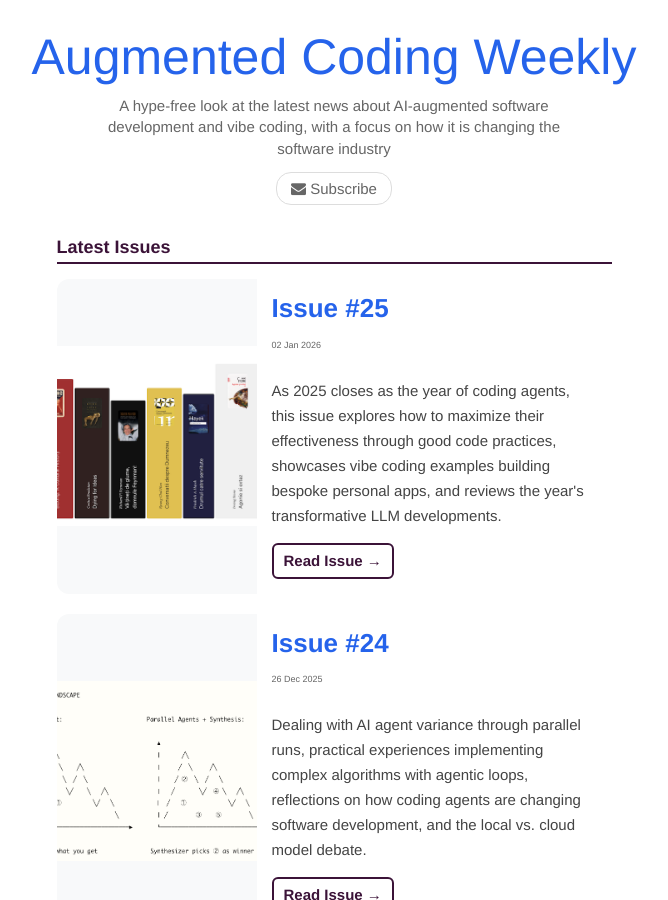
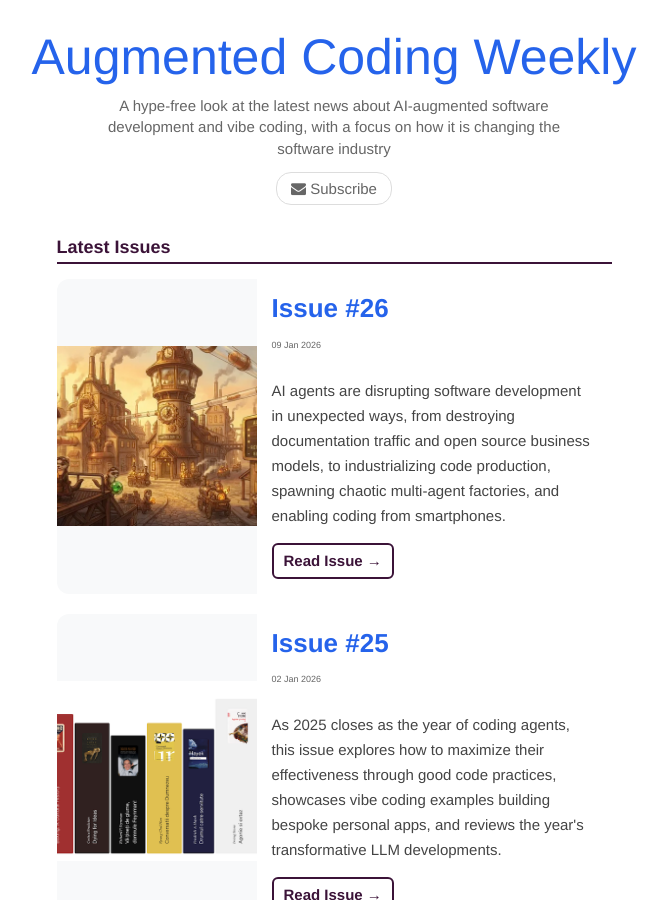
Before and after one commit to ColinEberhardt/augmented-coding-weekly, a Jekyll site: the page built from index.html, in a window 1280 px wide and 900 px high. Shown: the whole window, without its empty margins (306-974 px from the left). Built offline with Jekyll 4.4.1, drawn with Linux system fonts in a browser that asks for light colours.

Commit message:
published
Signed-off-by: Colin Eberhardt <colin.eberhardt@gmail.com>

```diff
--- a/_posts/2026-01-09-issue-26.md
+++ b/_posts/2026-01-09-issue-26.md
@@ -2,9 +2,9 @@
 layout: post
 title: ! 'Issue #26'
 author: ceberhardt
-published: false
-thumbnail:
-summary:
+published: true
+thumbnail: img/26.jpg
+summary: AI agents are disrupting software development in unexpected ways, from destroying documentation traffic and open source business models, to industrializing code production, spawning chaotic multi-agent factories, and enabling coding from smartphones.
 ---
 
 ## [Tailwind lay off 75% of staff due to AI disruption](https://github.com/tailwindlabs/tailwindcss.com/pull/2388)
@@ -40,6 +40,31 @@ A fascinating post.
 
 As an aside, I do think there are some notable flaws in the logic. Industrial processes reduce the marginal costs of undertaking repeatable units of work (i.e. each car that exits the assembly line is the same as the last). While each software product is somewhat unique, there are a lot of repeatable processes and common components 'under the hood'.
 
+## [Welcome to Gas Town](https://steve-yegge.medium.com/welcome-to-gas-town-4f25ee16dd04)
+
+<small>MEDIUM.COM</small>
+
+Speaking of industrialisation, welcome to the world of Gas Town!
+
+![Gas Town]({{"img/26.jpg"| absolute_url}})
+
+In this epic (35 min read), Steve Yegge (ex- Amazon, Google, Sourcegraph) unveils his latest creation, a AI-powered software factory. This post starts with numerous reasons why you shouldn't use Gas Town, taunting us to give it a try.
+
+When I first read this article I couldn't work out whether it was the work of a genius, or parody. I think it is a bit of both.
+
+So what actually is Gas Town? the [code is on GitHub](https://github.com/steveyegge/gastown) if you'd like a look. it is an AI agent orchestration framework designed to manage and scale multiple autonomous coding agents in a coordinated workflow. It acts like a workspace manager that persists work state and provides structured roles and coordination patterns so many agents can work concurrently without losing context. Sounds wonderful, but it is clearly a proof of concept:
+
+> "Work in Gas Town can be chaotic and sloppy, which is how it got its name."
+
+Is it worth adopting Gas Town? Almost certainly not.
+
+It it worth reading this article? Sure, it's a lot of fun! (and Steve published a [17 min read-time follow up](https://steve-yegge.medium.com/the-future-of-coding-agents-e9451a84207c) just days after)
+
+Even if you don't read this article, you owe it to yourself to spend a bit of time thinking about what the future of software development might look like.
+
+Personally I think of Gas Town as a work of modern art, it is a provocation rather than a solution.
+
+The discomfort is intentional. Like a white canvas with a single line, the reaction (“this is absurd / overengineered”) is part of the piece. If you dismiss it outright, you’ve still engaged with its core claim: AI breaks the lone-programmer myth, and our tooling language has not caught up.
 
 ## [Claude Code On-the-go](https://granda.org/en/2026/01/02/claude-code-on-the-go/)
 
```
Also changed, not shown: img/26.jpg (added).
